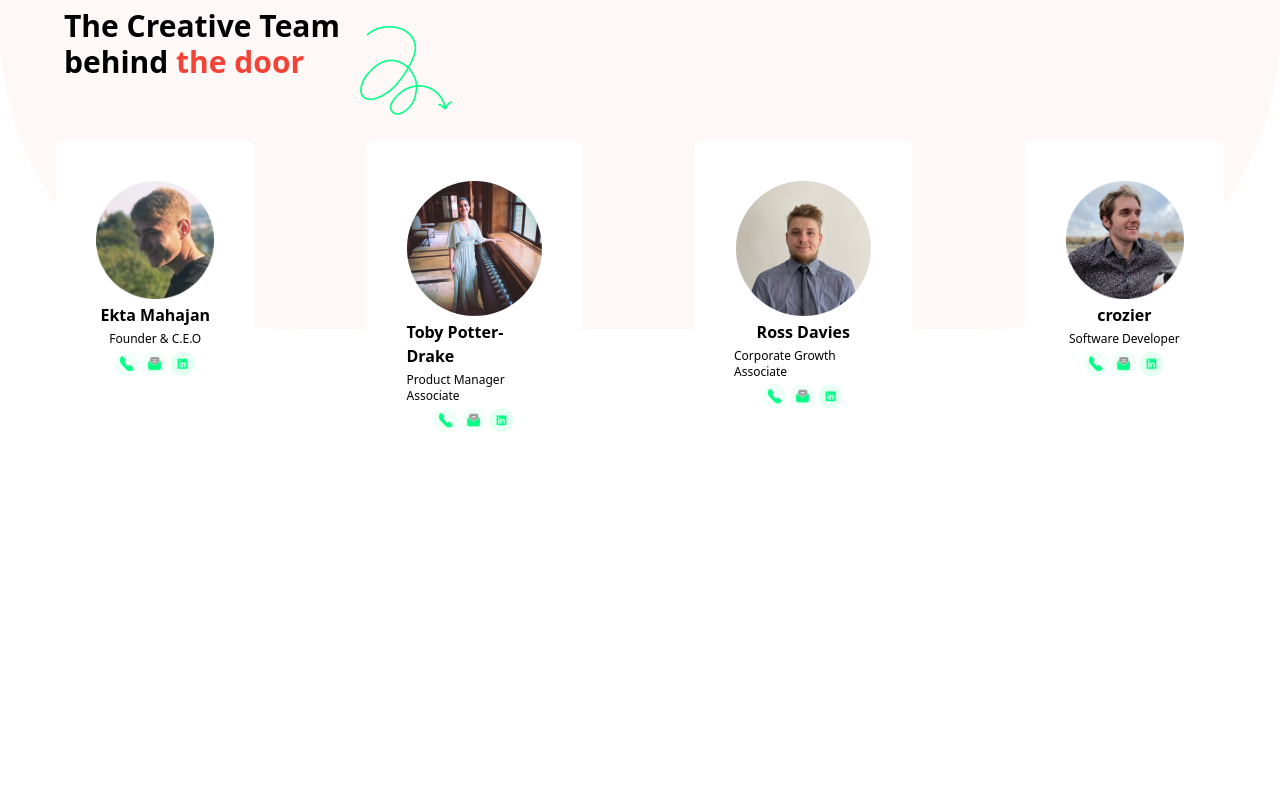
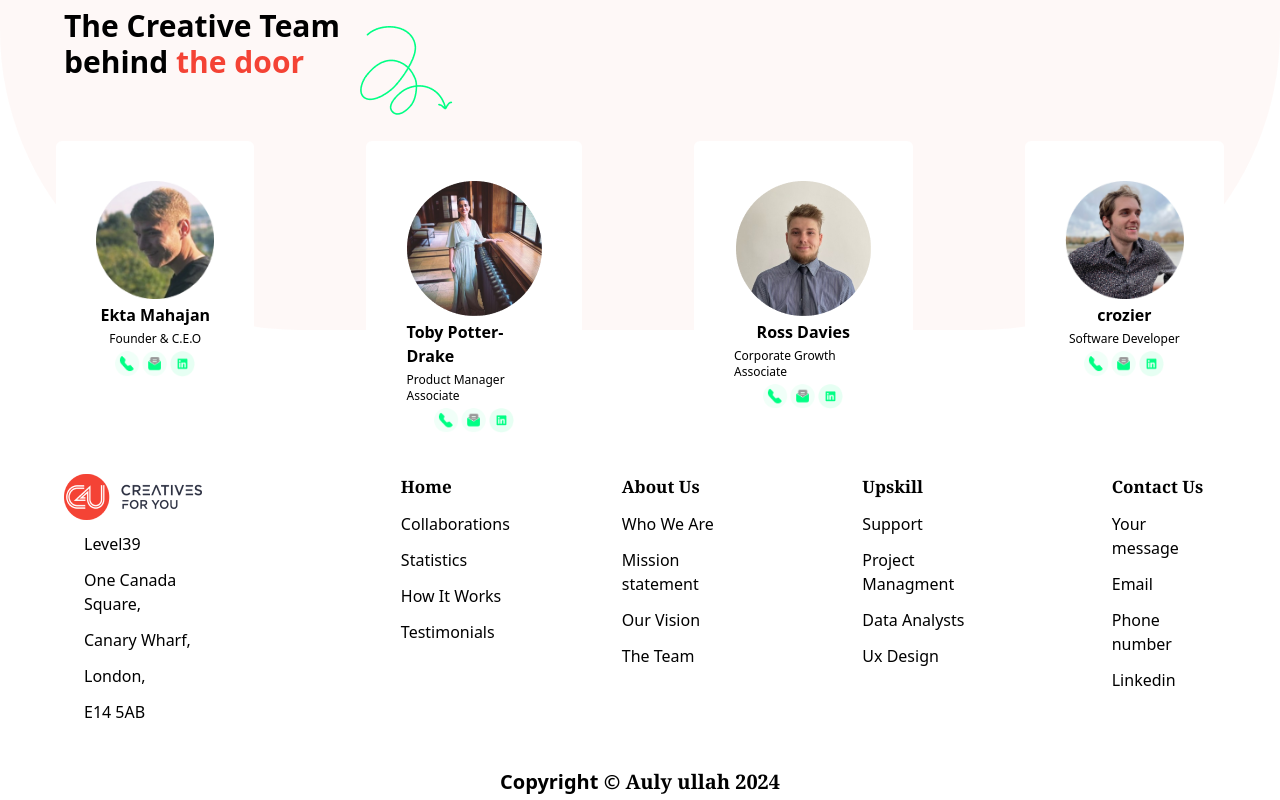
Before and after one commit to hm-auly/assignment-4___tailwindcss, a website built with Vite: page index.html in a window 1280 px wide. Shown: the part 3131-3931 px from the top of the page. Before the commit the page ends 3604 px from the top, so only its background shows below. Built offline with nearby package versions, Linux system fonts and the light colour scheme.

Commit message:
footer section

```diff
--- a/index.html
+++ b/index.html
@@ -158,7 +158,7 @@
     </section>
   <!-- number section end -->
 
-    <!-- id section startr -->
+  <!-- id section startr -->
     <section class="bg-[#F9CCC726] md:py-16 md:h-[450px] rounded-b-[300px]">
         <div class="flex justify-center md:justify-start md:pt-16 md:px-16  py-5 md:py-0">
             <h2 class="text-2xl md:text-3xl font-semibold">The Creative Team <br> behind <span class="text-[#F44335]">the door</span></h2>
@@ -203,13 +203,73 @@
                 </div>
             </div>
         </section>
+    </section>
+  <!-- id section end -->
 
+  <!-- footer section stert -->
+    <footer class="bg-[#FFFFFF]">
+        <section class="flex flex-col md:flex-row items-center md:items-start gap-12 md:pt-36 py-10 md:gap-28 md:px-16">
+            <div class="md:pr-16">
+               <img src="images/logo.png" alt="">
 
-   </section>
-<!-- id section end -->
+               <ul class="nav-ul md:pt-3 md:pl-5 ">
+                  <li>Level39</li>
+                  <li>One Canada Square,</li>
+                  <li>Canary Wharf,</li>
+                  <li>London,</li>
+                  <li>E14 5AB</li>
+               </ul>
+            </div>
 
+            <div class="">
+               <h5 class="nav-h5">Home</h5>
 
+               <ul class="nav-ul">
+                  <li>Collaborations</li>
+                  <li>Statistics</li>
+                  <li>How It Works</li>
+                  <li>Testimonials</li>
+               </ul>
+            </div>
 
+            <div>
+              <h5 class="nav-h5">About Us</h5>
 
-</body>
+              <ul class="nav-ul">
+                  <li>Who We Are</li>
+                  <li>Mission statement </li>
+                  <li>Our Vision</li>
+                  <li>The  Team </li>
+              </ul>
+            </div>
+
+            <div>
+              <h5 class="nav-h5">Upskill</h5>
+
+              <ul class="nav-ul">
+                  <li>Support</li>
+                  <li>Project Managment </li>
+                  <li>Data Analysts</li>
+                  <li>Ux Design</li>
+              </ul>
+            </div>
+
+            <div>
+              <h5 class="nav-h5">Contact Us</h5>
+               <ul class="nav-ul">
+                  <li>Your message </li>
+                  <li>Email </li>
+                  <li>Phone number </li>
+                  <li>Linkedin </li>
+               </ul>
+            </div>
+        </section>
+
+      <div>
+          <p class="font-semibold text-lg md:text-xl text-center p-1 ">Copyright &copy; <span class="font-serif">Auly ullah 2024</span></p>
+      </div>
+     </footer>
+ <!-- footer section end -->
+
+ </body>
 </html>
```
